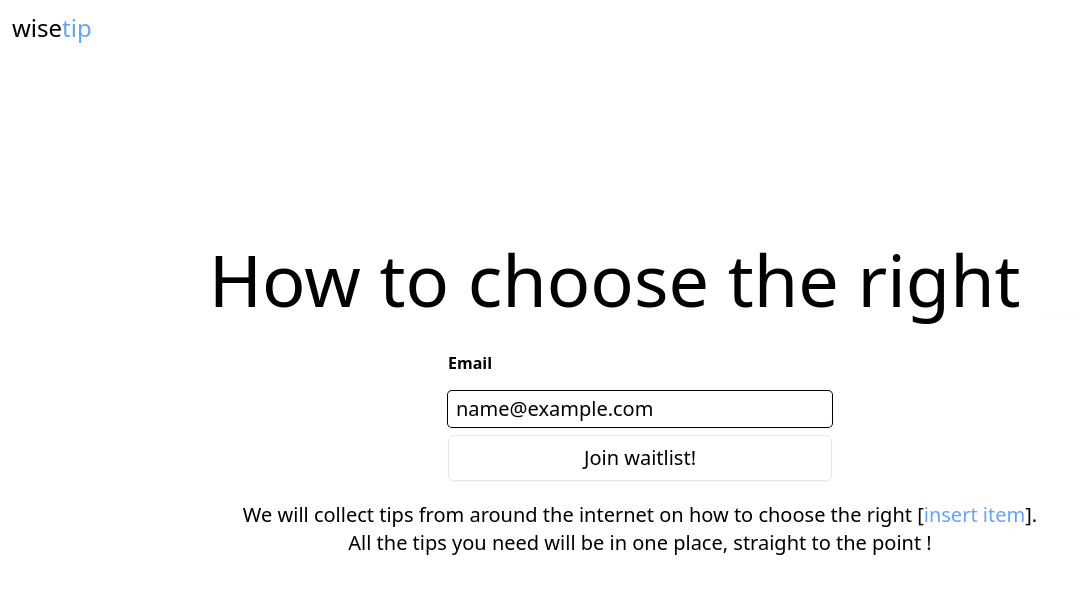
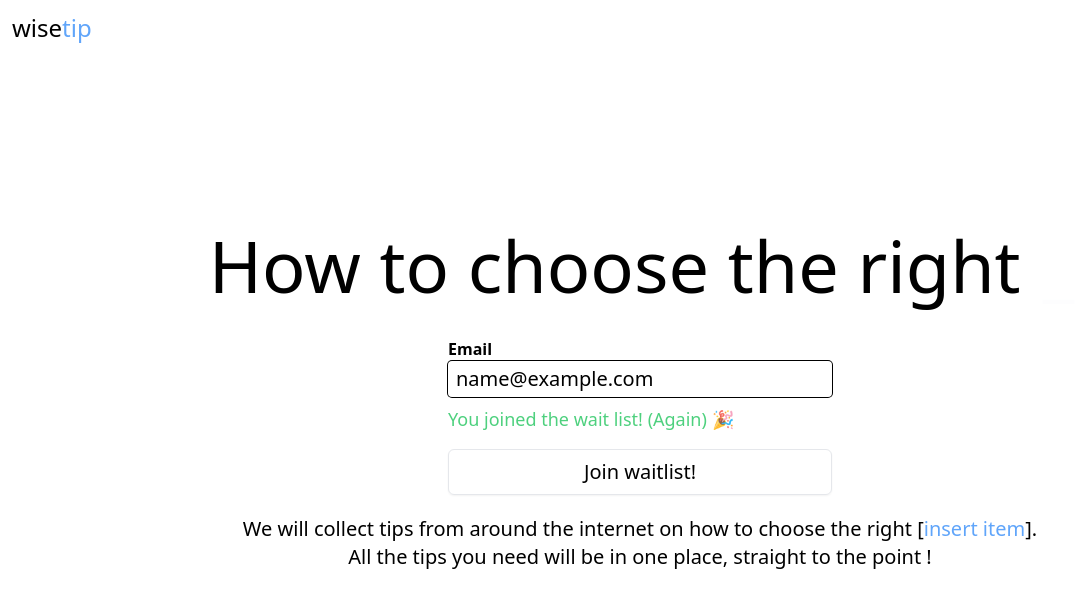
Before and after one commit to 1hachem/wisetip.xyz, a Next.js app in the folder mailist/: page / in a window 1280 px wide. Both pictures are taken after typing "name@example.com" into the empty fields and a click on the button "Join waitlist!". Shown: the top 608 px of the page, without its empty margins (0-1087 px from the left). Built offline with nearby package versions, Linux system fonts and the light colour scheme; no server answers; the database is empty.

Commit message:
added joined again message

```diff
--- a/mailist/package.json
+++ b/mailist/package.json
@@ -7,7 +7,8 @@
     "dev": "next dev",
     "build": "next build",
     "start": "next start",
-    "lint": "next lint"
+    "lint": "next lint",
+    "prettier": "prettier --write \"**/*.{ts,tsx,md}\""
   },
   "dependencies": {
     "@prisma/client": "^4.15.0",
--- a/mailist/src/components/AddMail.tsx
+++ b/mailist/src/components/AddMail.tsx
@@ -1,10 +1,11 @@
-import { useEffect, useState } from "react";
-import * as Form from "@radix-ui/react-form";
-import axios from "axios";
+import { useEffect, useState } from 'react';
+import * as Form from '@radix-ui/react-form';
+import axios from 'axios';
 
 const AddMail = () => {
-  const [email, setEmail] = useState("");
+  const [email, setEmail] = useState('');
   const [isSuccessful, setIsSuccessful] = useState(false);
+  const [isAgain, setIsAgain] = useState(false);
   const [isLoading, setIsLoading] = useState(false);
 
   useEffect(() => {
@@ -24,56 +25,56 @@ const AddMail = () => {
       .then(() => {
         setIsSuccessful(true);
       })
+      .catch(() => {
+        setIsAgain(true);
+      })
       .finally(() => {
         setIsLoading(false);
       });
   };
 
   return (
-    <Form.Root onSubmit={handleSubmit} className="w-50 md:w-96 mt-4 flex flex-col gap-2">
-      <Form.Field name="email">
-      <div className='flex items-baseline justify-between'>
-        <Form.Label className="font-semibold">Email</Form.Label>
-          <Form.Message
-            className="text-sm opacity-[0.8] text-red-500"
-            match="valueMissing"
-          >
+    <Form.Root onSubmit={handleSubmit} className='w-50 md:w-96 mt-4 flex flex-col gap-2'>
+      <Form.Field name='email'>
+        <div className='flex items-baseline justify-between'>
+          <Form.Label className='font-semibold'>Email</Form.Label>
+          <Form.Message className='text-sm opacity-[0.8] text-red-500' match='valueMissing'>
             Please enter your email
           </Form.Message>
-          <Form.Message
-            className="text-sm opacity-[0.8] text-red-500"
-            match="typeMismatch"
-          >
+          <Form.Message className='text-sm opacity-[0.8] text-red-500' match='typeMismatch'>
             Please provide a valid email
           </Form.Message>
-      </div>
-        <div className="flex items-baseline justify-between py-2">
+        </div>
+        <Form.Control asChild>
+          <input
+            className='box-border w-full inline-flex appearance-none disabled:cursor-not-allowed disabled:opacity-70 items-center justify-center rounded-[4px] px-2 py-1 text-xl shadow-[0_0_0_1px] outline-none hover:shadow-[0_0_0_1px_black] focus:shadow-[0_0_0_2px_black] selection:color-white'
+            type='email'
+            placeholder='john@doe.com'
+            value={email}
+            onChange={handleEmailChange}
+            disabled={isLoading}
+            required
+          />
+        </Form.Control>
+        <div className='flex items-baseline justify-between py-2'>
           {isSuccessful && (
-            <Form.Message
-              className="text-2xl opacity-[0.8] text-green-500"
-              match="valid"
-            >
-              you joined the wait list ! 🎉
+            <Form.Message className='text-lg opacity-[0.8] text-green-500' match='valid'>
+              You joined the wait list ! 🎉
+            </Form.Message>
+          )}
+          {isAgain && (
+            <Form.Message className='text-lg opacity-[0.8] text-green-500' match='valid'>
+              You joined the wait list! (Again) 🎉
             </Form.Message>
           )}
         </div>
-        <Form.Control asChild>
-          <input
-            className="box-border w-full inline-flex appearance-none items-center justify-center rounded-[4px] px-2 py-1 text-xl shadow-[0_0_0_1px] outline-none hover:shadow-[0_0_0_1px_black] focus:shadow-[0_0_0_2px_black] selection:color-white"
-            type="email"
-            placeholder="john@doe.com"
-            value={email}
-            onChange={handleEmailChange}
-            required
-          />
-        </Form.Control>
       </Form.Field>
       <Form.Submit asChild>
         <button
-          className={`w-full text-xl hover:text-blue-400 rounded-md border py-2 disabled:text-gray-500 shadow-sm ${
-            isLoading ? "cursor-wait" : ""
+          className={`w-full text-xl hover:text-blue-400 rounded-md border py-2 disabled:text-gray-500 disabled:opacity-70 shadow-sm ${
+            isLoading ? 'cursor-wait' : ''
           }`}
-          type="submit"
+          type='submit'
           disabled={isLoading}
         >
           Join waitlist!
--- a/mailist/src/pages/_app.tsx
+++ b/mailist/src/pages/_app.tsx
@@ -1,10 +1,10 @@
-import { AppProps } from "next/app";
+import { AppProps } from 'next/app';
 
-import "../styles/globals.css";
+import '../styles/globals.css';
 
 export default function MyApp({ Component, pageProps }: AppProps): JSX.Element {
   return (
-    <div className="min-h-screen select-none">
+    <div className='min-h-screen select-none'>
       <Component {...pageProps} />
     </div>
   );
```
Also changed, not shown: mailist/src/components/Title.tsx (+18 -18 lines), mailist/src/pages/index.tsx (+11 -11 lines).
